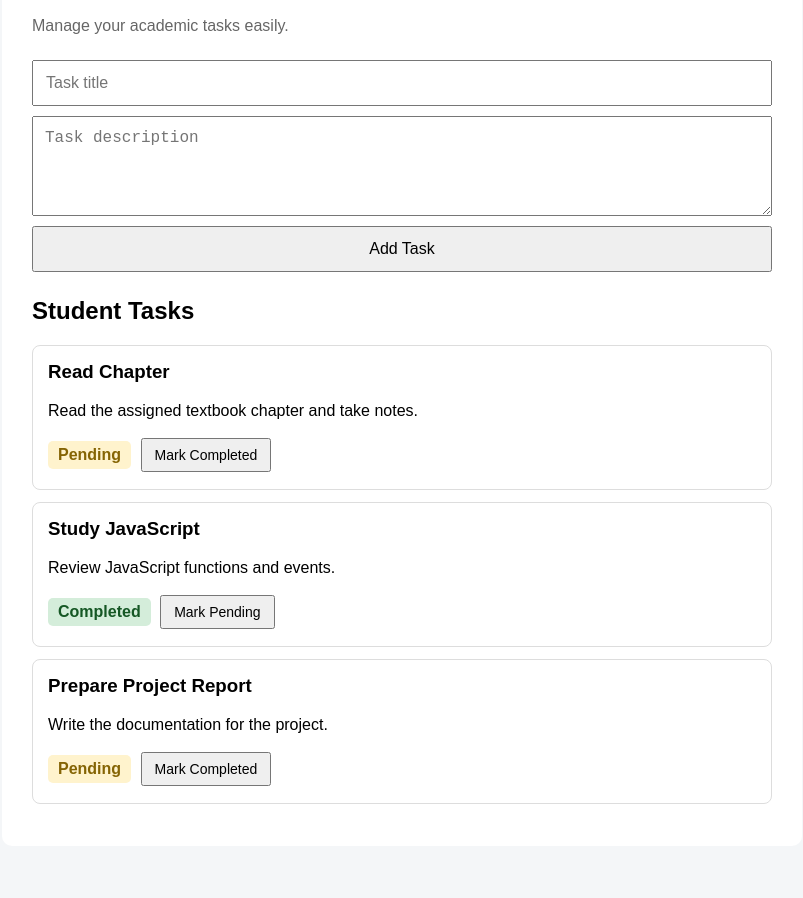
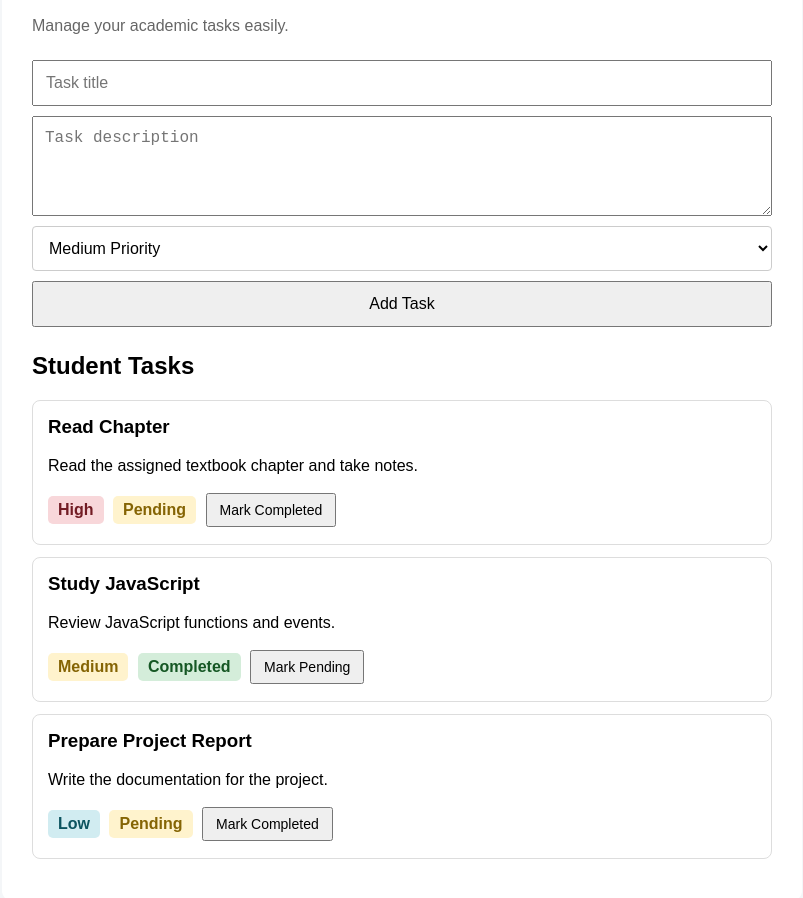
Before and after one commit to alishbazaib/student-task-manager, a plain HTML site: page index.html in a window 1280 px wide. Shown: the part 124-1022 px from the top of the page, without its empty margins (238-1041 px from the left). Before the commit the page ends 990 px from the top, so only its background shows below. Drawn offline with Linux system fonts and the light colour scheme.

Commit message:
Add priority selection to tasks

```diff
--- a/index.html
+++ b/index.html
@@ -3,17 +3,29 @@
 <head>
     <meta charset="UTF-8">
     <meta name="viewport" content="width=device-width, initial-scale=1.0">
+
     <title>Student Task Management System</title>
+
     <link rel="stylesheet" href="style.css">
 </head>
+
 <body>
 
     <div class="container">
+
         <h1>Student Task Management System</h1>
-        <p class="subtitle">Organize your academic tasks efficiently</p>
-        <p class="intro">Manage your academic tasks easily.</p>
 
+        <p class="subtitle">
+            Organize your academic tasks efficiently
+        </p>
+
+        <p class="intro">
+            Manage your academic tasks easily.
+        </p>
+
+        <!-- Task Form -->
         <form id="taskForm">
+
             <input
                 type="text"
                 id="taskTitle"
@@ -25,35 +37,101 @@
                 placeholder="Task description"
             ></textarea>
 
-            <button type="submit">Add Task</button>
+            <!-- Task Priority -->
+            <select id="taskPriority">
+                <option value="High">High Priority</option>
+                <option value="Medium" selected>Medium Priority</option>
+                <option value="Low">Low Priority</option>
+            </select>
+
+            <button type="submit">
+                Add Task
+            </button>
+
         </form>
 
         <h2>Student Tasks</h2>
 
+        <!-- Task List -->
         <div id="taskList">
+
+            <!-- Task 1 -->
             <div class="task">
+
                 <h3>Read Chapter</h3>
-        <p>Read the assigned textbook chapter and take notes.</p>
-        <span class="status pending">Pending</span>
-        <button class="status-btn">Mark Completed</button>
+
+                <p>
+                    Read the assigned textbook chapter and take notes.
+                </p>
+
+                <span class="priority high">
+                    High
+                </span>
+
+                <span class="status pending">
+                    Pending
+                </span>
+
+                <button class="status-btn">
+                    Mark Completed
+                </button>
+
             </div>
 
+
+            <!-- Task 2 -->
             <div class="task">
+
                 <h3>Study JavaScript</h3>
-        <p>Review JavaScript functions and events.</p>
-        <span class="status completed">Completed</span>
-        <button class="status-btn">Mark Pending</button>
+
+                <p>
+                    Review JavaScript functions and events.
+                </p>
+
+                <span class="priority medium">
+                    Medium
+                </span>
+
+                <span class="status completed">
+                    Completed
+                </span>
+
+                <button class="status-btn">
+                    Mark Pending
+                </button>
+
             </div>
 
+
+            <!-- Task 3 -->
             <div class="task">
+
                 <h3>Prepare Project Report</h3>
-        <p>Write the documentation for the project.</p>
-        <span class="status pending">Pending</span>
-        <button class="status-btn">Mark Completed</button>
-    </div>
-</div>
+
+                <p>
+                    Write the documentation for the project.
+                </p>
+
+                <span class="priority low">
+                    Low
+                </span>
+
+                <span class="status pending">
+                    Pending
+                </span>
+
+                <button class="status-btn">
+                    Mark Completed
+                </button>
+
             </div>
 
+        </div>
+
+    </div>
+
+    <!-- JavaScript -->
     <script src="script.js"></script>
+
 </body>
 </html>
--- a/script.js
+++ b/script.js
@@ -1,6 +1,7 @@
 const taskForm = document.getElementById("taskForm");
 const taskTitle = document.getElementById("taskTitle");
 const taskDescription = document.getElementById("taskDescription");
+const taskPriority = document.getElementById("taskPriority");
 const taskList = document.getElementById("taskList");
 
 taskForm.addEventListener("submit", function (event) {
@@ -8,6 +9,7 @@ taskForm.addEventListener("submit", function (event) {
 
   const title = taskTitle.value.trim();
   const description = taskDescription.value.trim();
+  const priority = taskPriority.value;
 
   if (title === "" || description === "") {
     alert("Please enter both a task title and description.");
@@ -20,6 +22,7 @@ taskForm.addEventListener("submit", function (event) {
   task.innerHTML = `
         <h3>${title}</h3>
         <p>${description}</p>
+        <span class="priority ${priority.toLowerCase()}">${priority}</span>
         <span class="status pending">Pending</span>
         <button class="status-btn">Mark Completed</button>
     `;
@@ -28,6 +31,7 @@ taskForm.addEventListener("submit", function (event) {
 
   taskTitle.value = "";
   taskDescription.value = "";
+  taskPriority.value = "Medium";
 
   addStatusButton(task);
 });
--- a/style.css
+++ b/style.css
@@ -34,6 +34,7 @@ form {
 
 input,
 textarea,
+select,
 button {
     padding: 12px;
     font-size: 16px;
@@ -42,6 +43,12 @@ button {
 textarea {
     min-height: 100px;
     resize: vertical;
+}
+
+select {
+    background: white;
+    border: 1px solid #ccc;
+    border-radius: 4px;
 }
 
 button {
@@ -59,18 +66,14 @@ button {
     margin-top: 0;
 }
 
-@media (max-width: 600px) {
-    .container {
-        padding: 20px;
-    }
-}
-
 .subtitle {
     text-align: center;
     color: #666;
     margin-top: -10px;
     margin-bottom: 20px;
 }
+
+/* Task Status */
 
 .status {
     display: inline-block;
@@ -90,7 +93,38 @@ button {
     color: #155724;
 }
 
+/* Task Priority */
+
+.priority {
+    display: inline-block;
+    padding: 5px 10px;
+    border-radius: 5px;
+    margin: 5px 5px 5px 0;
+    font-weight: bold;
+}
+
+.high {
+    background-color: #f8d7da;
+    color: #721c24;
+}
+
+.medium {
+    background-color: #fff3cd;
+    color: #856404;
+}
+
+.low {
+    background-color: #d1ecf1;
+    color: #0c5460;
+}
+
 .status-btn {
     padding: 7px 12px;
     font-size: 14px;
 }
+
+@media (max-width: 600px) {
+    .container {
+        padding: 20px;
+    }
+}
```
Lines whose indentation alone changed are shown as unchanged.
